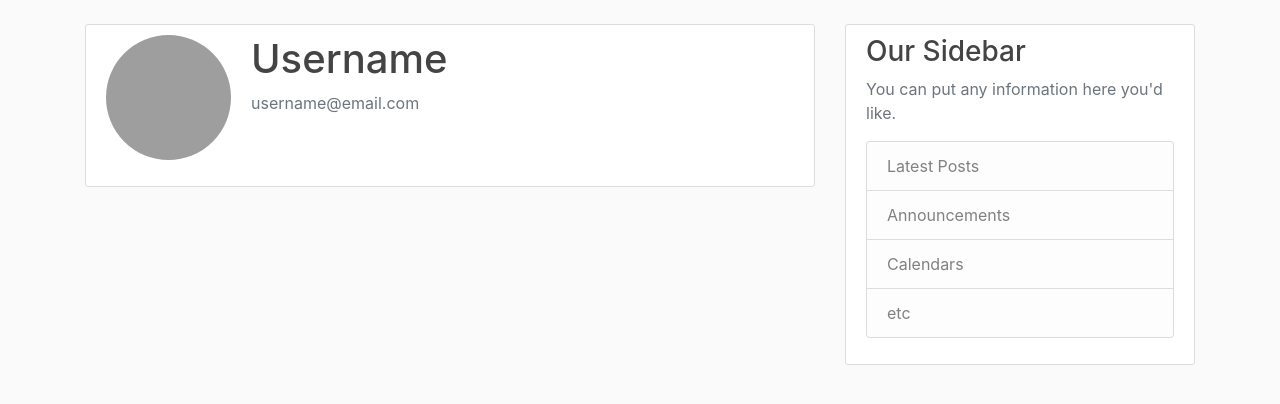
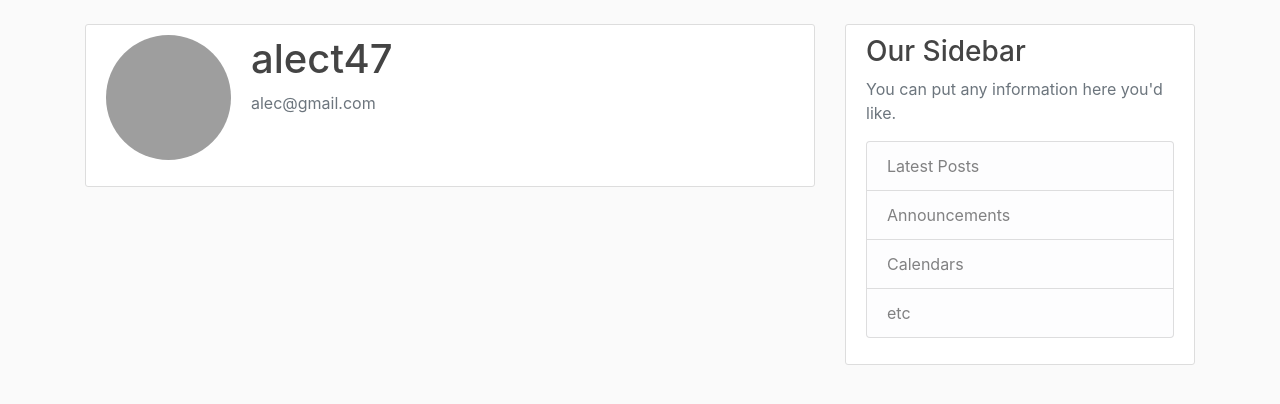
Before and after one commit to alect47/flask-blog, a Flask app: page /account in a window 1280 px wide. Shown: the part 56-460 px from the top of the page. Run offline with Flask 2, Linux system fonts and the light colour scheme; a user stored in the database is signed in; some libraries are stand-ins or nearby versions; grey boxes are pictures that could not be loaded.

Commit message:
Add defualt image for user

```diff
--- a/flaskblog/routes.py
+++ b/flaskblog/routes.py
@@ -69,4 +69,5 @@ def logout():
 @app.route("/account")
 @login_required
 def account():
-    return render_template('account.html', title='Account')
+    image_file = url_for('static', filename='profile_pics/' + current_user.image_file )
+    return render_template('account.html', title='Account', image_file=image_file)
--- a/flaskblog/templates/account.html
+++ b/flaskblog/templates/account.html
@@ -2,10 +2,10 @@
 {% block content%}
   <div class="content-section">
     <div class="media">
-      <img class="rounded-circle account-img" src="userimage.jpg">
+      <img class="rounded-circle account-img" src="{{ image_file}}">
       <div class="media-body">
-          <h2 class="account-heading">Username</h2>
-          <p class="text-secondary">username@email.com</p>
+          <h2 class="account-heading">{{ current_user.username }}</h2>
+          <p class="text-secondary">{{ current_user.email }}</p>
       </div>
     </div>
   <!-- FORM HERE -->
```
Also changed, not shown: 1 other file.
